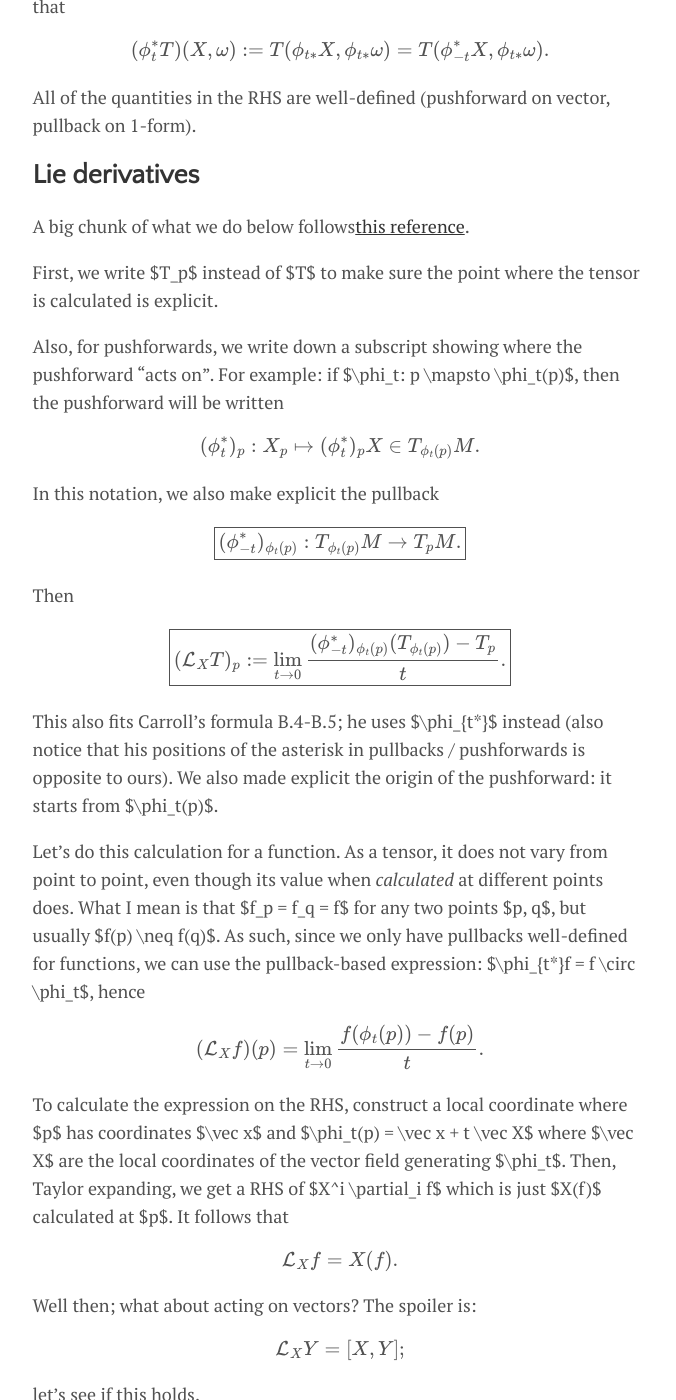
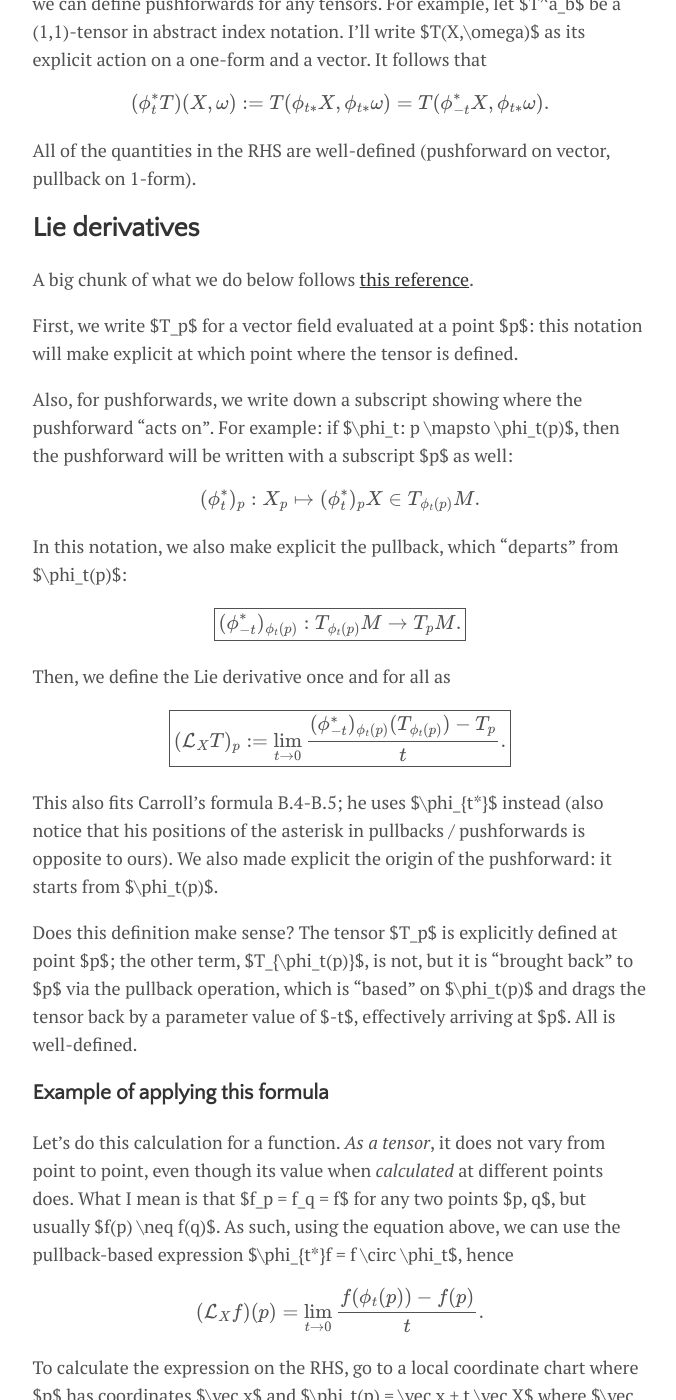
Before and after one commit to takeshimg92/takeshimg92.github.io, a Jekyll site: the page built from _posts/2023-06-25-lie_derivatives.md, in a window 1280 px wide and 1400 px high, scrolled down 2835 px. Shown: the whole window, without its empty margins (300-976 px from the left). Built offline with Jekyll 4.4.1, drawn with Linux system fonts in a browser that asks for light colours; formulas are drawn with MathJax 3; some of the changed text lies outside the part shown.

Commit message:
further typo reviews

```diff
--- a/_posts/2023-06-25-lie_derivatives.md
+++ b/_posts/2023-06-25-lie_derivatives.md
@@ -32,6 +32,7 @@
 $$\boxed{\mbox{(pushforward of $T$)(stuff) = $T$(pullback of stuff)}},$$
 
 where $T$ is some tensor.
+> It is crucial here that we deal with diffeomorphisms (which are, in particular, *invertible*); otherwise we could not take inverses and this argument wouldn't work.
 
 
 ### Pullbacks of functions
@@ -66,9 +67,7 @@
 
 $$\boxed{\phi_{t*} = \phi_{-t}^* }$$
 
-we can define pushforwards for any tensors. F
-
-or example, let $T^a_b$ be a (1,1)-tensor in abstract index notation. I'll write $T(v,\omega)$ as its explicit action on a one-form and a vector. It follows that
+we can define pushforwards for any tensors. For example, let $T^a_b$ be a (1,1)-tensor in abstract index notation. I'll write $T(X,\omega)$ as its explicit action on a one-form and a vector. It follows that
 
 $$(\phi_t^*T)(X,\omega):= T(\phi_{t*}X, \phi_{t*}\omega)=T(\phi_{-t}^*X, \phi_{t*}\omega).$$
 
@@ -76,41 +75,43 @@
 
 ## Lie derivatives
 
-A big chunk of what we do below follows[this reference](https://www.math.brown.edu/cdaly2/Notes/Lie_Derivative.pdf).
+A big chunk of what we do below follows [this reference](https://www.math.brown.edu/cdaly2/Notes/Lie_Derivative.pdf).
 
-First, we write $T_p$ instead of $T$ to make sure the point where the tensor is calculated is explicit.
+First, we write $T_p$ for a vector field evaluated at a point $p$: this notation will make explicit at which point where the tensor is defined.
 
-Also, for pushforwards, we write down a subscript showing where the pushforward "acts on". For example: if $\phi_t: p \mapsto \phi_t(p)$, then the pushforward will be written
+Also, for pushforwards, we write down a subscript showing where the pushforward "acts on". For example: if $\phi_t: p \mapsto \phi_t(p)$, then the pushforward will be written with a subscript $p$ as well:
 
 $$(\phi_t^*)_p: X_p \mapsto (\phi_t^*)_p X \in T_{\phi_t(p)}M.$$
 
-In this notation, we also make explicit the pullback
+In this notation, we also make explicit the pullback, which "departs" from $\phi_t(p)$:
 
 $$\boxed{(\phi_{-t}^*)_{\phi_t(p)}:T_{\phi_t(p)} M \to T_p M.}$$
 
-Then
+Then, we define the Lie derivative once and for all as
 
 $$\boxed{(\mathcal L_X T)_p := \lim_{t\to 0}\frac{(\phi_{-t}^*)_{\phi_t(p)}(T_{\phi_t(p)}) - T_p }{t}.}$$
 
 This also fits Carroll's formula B.4-B.5; he uses $\phi_{t*}$ instead (also notice that his positions of the asterisk in pullbacks / pushforwards is opposite to ours). We also made explicit the origin of the pushforward: it starts from $\phi_t(p)$.
 
-Let's do this calculation for a function. As a tensor, it does not vary from point to point, even though its value when *calculated* at different points does. What I mean is that $f_p = f_q = f$ for any two points $p, q$, but usually $f(p) \neq f(q)$. As such, since we only have pullbacks well-defined for functions, we can use the pullback-based expression: $\phi_{t*}f = f \circ \phi_t$, hence
+Does this definition make sense? The tensor $T_p$ is explicitly defined at point $p$; the other term, $T_{\phi_t(p)}$, is not, but it is "brought back" to $p$ via the pullback operation, which is "based" on $\phi_t(p)$ and drags the tensor back by a parameter value of $-t$, effectively arriving at $p$. All is well-defined.
+
+### Example of applying this formula
+
+Let's do this calculation for a function. *As a tensor*, it does not vary from point to point, even though its value when *calculated* at different points does. What I mean is that $f_p = f_q = f$ for any two points $p, q$, but usually $f(p) \neq f(q)$. As such, using the equation above, we can use the pullback-based expression $\phi_{t*}f = f \circ \phi_t$, hence
 
 $$(\mathcal L_X f)(p) = \lim_{t\to 0}\frac{f(\phi_t(p)) -  f(p)}{t}.$$
 
-To calculate the expression on the RHS, construct a local coordinate where $p$ has coordinates $\vec x$ and $\phi_t(p) = \vec x + t \vec X$ where $\vec X$ are the local coordinates of the vector field generating $\phi_t$. Then, Taylor expanding, we get a RHS of $X^i \partial_i f$ which is just $X(f)$ calculated at $p$. It follows that
+To calculate the expression on the RHS, go to a local coordinate chart where $p$ has coordinates $\vec x$ and $\phi_t(p) = \vec x + t \vec X$ where $\vec X$ are the local coordinates of the vector field generating $\phi_t$. Then, Taylor expanding, we get a RHS of $X^i \partial_i f$ which is just $X(f)$ calculated at $p$. It follows that
 
 $$\mathcal L_X f = X(f).$$
+
+### Calculating the Lie derivative of a vector by hand
 
 Well then; what about acting on vectors? The spoiler is:
 
 $$\mathcal L_X Y = [X, Y];$$
 
-let's see if this holds.
-
-### Calculating the Lie derivative of a vector by hand
-
-Nothing like a nice manual calculation before we give the more general formula.
+let's see if this holds. Nothing like a nice manual calculation before we give the more general formula.
 
 Let $M= \mathbf R^2$ and consider a base point $p = (x_0, y_0)$. Let
 
@@ -120,9 +121,9 @@
 
 $$X_p = - y_0 \left(\frac{\partial}{\partial x}\right)_p + x_0 \left(\frac{\partial}{\partial y}\right)_p \in T_pM,$$
 
-where the subscript $(.)_p$ doesn't mean much in this particular case for the basis vectors (since we are in Euclidean space), but we keep it because it is correct.
+where the subscript $(.)_p$ doesn't mean much in this particular case for the basis vectors (since we are in Euclidean space), but we keep it nonetheless.
 
-Assume we want to compute $(\mathcal L_X Y)_p$. We need to first solve the equation for the flow of $X$; the differential equation for integral curves is
+Assume we want to compute $(\mathcal L_X Y)_p$. We need to first solve the equation for the flow of $X$, that is, $\phi_t$; the differential equation for integral curves is
 
 $$\frac{d}{dt} \binom{x(t)}{y(t)}=\binom{-y(t)}{x(t)}.$$
 
@@ -134,7 +135,7 @@
 
 $$(\phi_t)_{p=(x_0, y_0)} = \binom{x_0 \cos t - y_0 \sin t}{x_0\sin t+ y_0 \cos t}.$$
 
-Notice that in this particular case $\phi_t$ is linear - this won't always be the case. The pushforward is obtained by calculating the Jacobian w.r.t the base coordinates of $p$ (which justifies the notation $d(\phi_t)_p$ too). Hence
+Notice that in this particular case $\phi_t$ is linear - this won't always be the case. The pushforward is obtained by calculating the Jacobian w.r.t the base coordinates of $p$ (which justifies the often-used notation $d(\phi_t)_p$ for the pushforward). Hence
 
 $$(\phi_t^*)_p=\begin{pmatrix} \cos t & -\sin t \\ \sin t & \cos t\end{pmatrix},$$
 
@@ -144,7 +145,7 @@
 
  Notice how the sign has changed with the formal replacement of $t \mapsto -t$. Also, we changed the subscript from $p$ to $\phi_t(p)$ for clarity.
 
-Note: an important point here is the use of matrices. In the expression for $(\phi_t)_p$, we used matrices as a compact notation of how coordinate systems changed. For the pushforward, however, the matrices actually act on vectors in one space and give vectors in another space. Explicitly, $(\phi_t^*)_p$ takes vectors in $T_pM$ to vectors in $T_{\phi_t(p)}M.$
+Note: an important point here is the use of matrices. In the expression for $(\phi_{t})_{p}$, we used matrices as a compact notation of how coordinate systems changed. For the pushforward, however, the matrices actually act on vectors in one space and give vectors in another space. Explicitly, $(\phi_t^*)_p$ takes vectors in $T_pM$ to vectors in $T_{\phi_t(p)}M.$
 
 We have all the ingredients we need. We want to calculate
 
```
Also changed, not shown: other parts of _posts/2023-06-25-lie_derivatives.md (+1 -1 lines).
